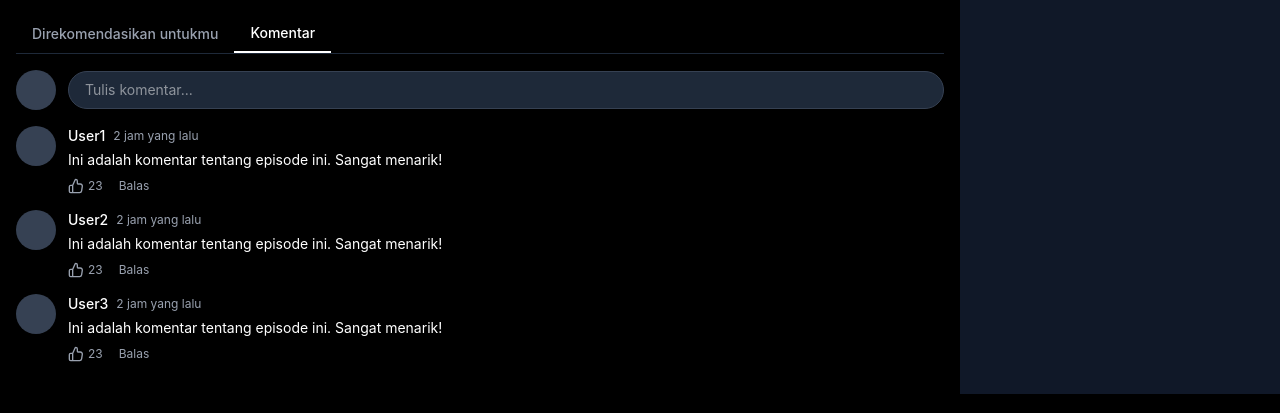
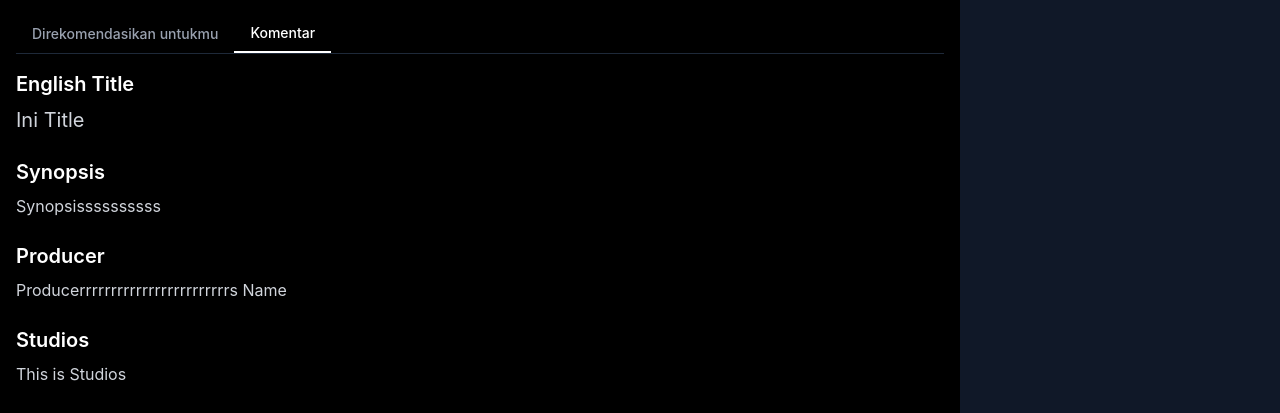
Before and after one commit to erziealdrian02/anime-stream, a React (Vite) app: page /watch/1 in a window 1280 px wide. Both pictures are taken after a click on the button "Komentar". Shown: the part 773-1186 px from the top of the page. Built offline with nearby package versions, Linux system fonts and the light colour scheme.

Commit message:
Just For CheckPoint

```diff
--- a/src/pages/WatchPage.jsx
+++ b/src/pages/WatchPage.jsx
@@ -150,56 +150,47 @@ function WatchPage() {
 
               {showComments ? (
                 <div className="py-4">
-                  <div className="flex items-center gap-3 mb-4">
-                    <div className="h-10 w-10 rounded-full bg-gray-700"></div>
-                    <div className="flex-1">
-                      <input
-                        type="text"
-                        placeholder="Tulis komentar..."
-                        className="w-full bg-gray-800 border border-gray-700 rounded-full px-4 py-2 text-sm"
-                      />
-                    </div>
-                  </div>
                   <div className="space-y-4">
-                    {[1, 2, 3].map((i) => (
-                      <div key={i} className="flex gap-3">
-                        <div className="h-10 w-10 rounded-full bg-gray-700 flex-shrink-0"></div>
+                    <div className="space-y-6">
+                      <div>
+                        <h3 className="text-xl font-semibold mb-2">
+                          English Title
+                        </h3>
+                        <p className="text-xl text-gray-300">Ini Title</p>
+                      </div>
+                      <div>
+                        <h3 className="text-xl font-semibold mb-2">Synopsis</h3>
+                        <p className="text-gray-300">Synopsissssssssss</p>
+                      </div>
+                      <div>
+                        <h3 className="text-xl font-semibold mb-2">Producer</h3>
+                        <p className="text-gray-300">
+                          Producerrrrrrrrrrrrrrrrrrrrrrrrs Name
+                        </p>
+                      </div>
+                      <div>
+                        <h3 className="text-xl font-semibold mb-2">Studios</h3>
+                        <p className="text-gray-300">This is Studios</p>
+                      </div>
+                      <div className="grid grid-cols-2 gap-4">
                         <div>
-                          <div className="flex items-center gap-2">
-                            <span className="font-medium text-sm">User{i}</span>
-                            <span className="text-xs text-gray-400">
-                              2 jam yang lalu
-                            </span>
-                          </div>
-                          <p className="text-sm mt-1">
-                            Ini adalah komentar tentang episode ini. Sangat
-                            menarik!
-                          </p>
-                          <div className="flex items-center gap-4 mt-2">
-                            <button className="text-xs text-gray-400 flex items-center gap-1">
-                              <svg
-                                className="h-4 w-4"
-                                viewBox="0 0 24 24"
-                                fill="none"
-                                xmlns="http://www.w3.org/2000/svg"
-                              >
-                                <path
-                                  d="M7 22V11M2 13V20C2 21.1046 2.89543 22 4 22H17.4262C18.907 22 20.1662 20.9197 20.3914 19.4562L21.4683 12.4562C21.7479 10.6389 20.3418 9 18.5032 9H15C14.4477 9 14 8.55228 14 8V4.46584C14 3.10399 12.896 2 11.5342 2C11.2093 2 10.915 2.1913 10.7831 2.48812L7.26394 10.4881C7.10344 10.8414 6.74532 11.0602 6.35235 11.0602L4 11.0602C2.89543 11.0602 2 11.9556 2 13.0602V13Z"
-                                  stroke="currentColor"
-                                  strokeWidth="2"
-                                  strokeLinecap="round"
-                                  strokeLinejoin="round"
-                                />
-                              </svg>
-                              23
-                            </button>
-                            <button className="text-xs text-gray-400">
-                              Balas
-                            </button>
-                          </div>
+                          <h3 className="font-semibold">Release Year</h3>
+                          <p className="text-gray-300">2023</p>
+                        </div>
+                        <div>
+                          <h3 className="font-semibold">Rating</h3>
+                          <p className="text-gray-300">3.3</p>
+                        </div>
+                        <div>
+                          <h3 className="font-semibold">Duration</h3>
+                          <p className="text-gray-300">24 min</p>
+                        </div>
+                        <div>
+                          <h3 className="font-semibold">Status</h3>
+                          <p className="text-gray-300">On Going</p>
                         </div>
                       </div>
-                    ))}
+                    </div>
                   </div>
                 </div>
               ) : (
```
Also changed, not shown: src/lib/api.js.
